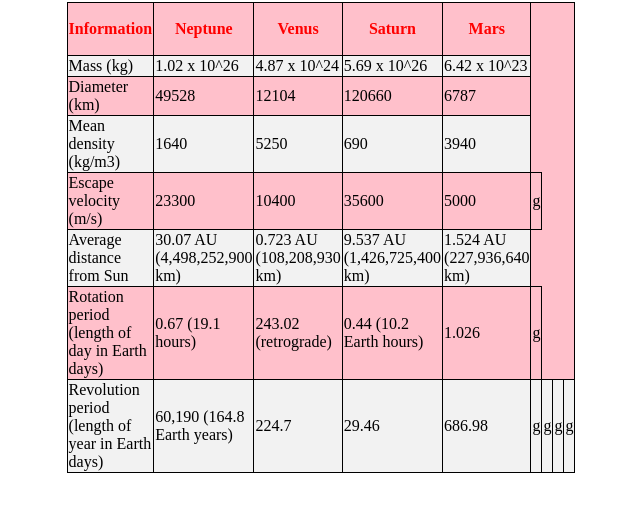
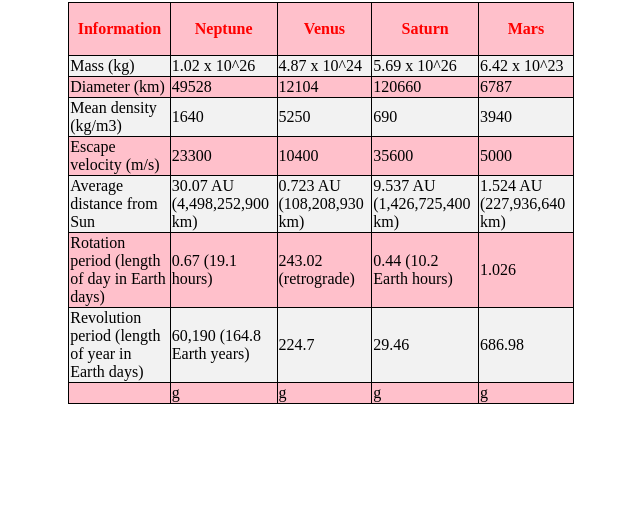
Before and after one commit to mflowers1395/lab5, a plain HTML site: page index.html in a window 1280 px wide. Shown: the part 78-590 px from the top of the page, without its empty margins (319-959 px from the left). Drawn offline with Linux system fonts and the light colour scheme.

Commit message:
Update index.html

```diff
--- a/index.html
+++ b/index.html
@@ -44,7 +44,6 @@
     <td> 10400 </td>
     <td> 35600 </td>
     <td> 5000  </td>
-    <td> g</td>
   </tr>
   <tr>
     <td>Average distance from Sun </td>
@@ -58,7 +57,6 @@
       <td> 243.02 (retrograde) </td>
       <td> 0.44 (10.2 Earth hours) </td>
       <td> 1.026  </td>
-      <td> g</td>
     </tr>
     <tr>
       <td> Revolution period (length of year in Earth days) </td>
@@ -66,10 +64,14 @@
       <td> 224.7 </td>
       <td> 29.46 </td>
       <td> 686.98 </td>
+    </tr>
+
+    <tr>
+      <td>  </td>
+      <td> g </td>
       <td> g</td>
-      <td> g</td>
-      <td> g</td>
-      <td> g</td>
+      <td> g </td>
+      <td> g </td>
     </tr>
   </tr>
 </table>
```
